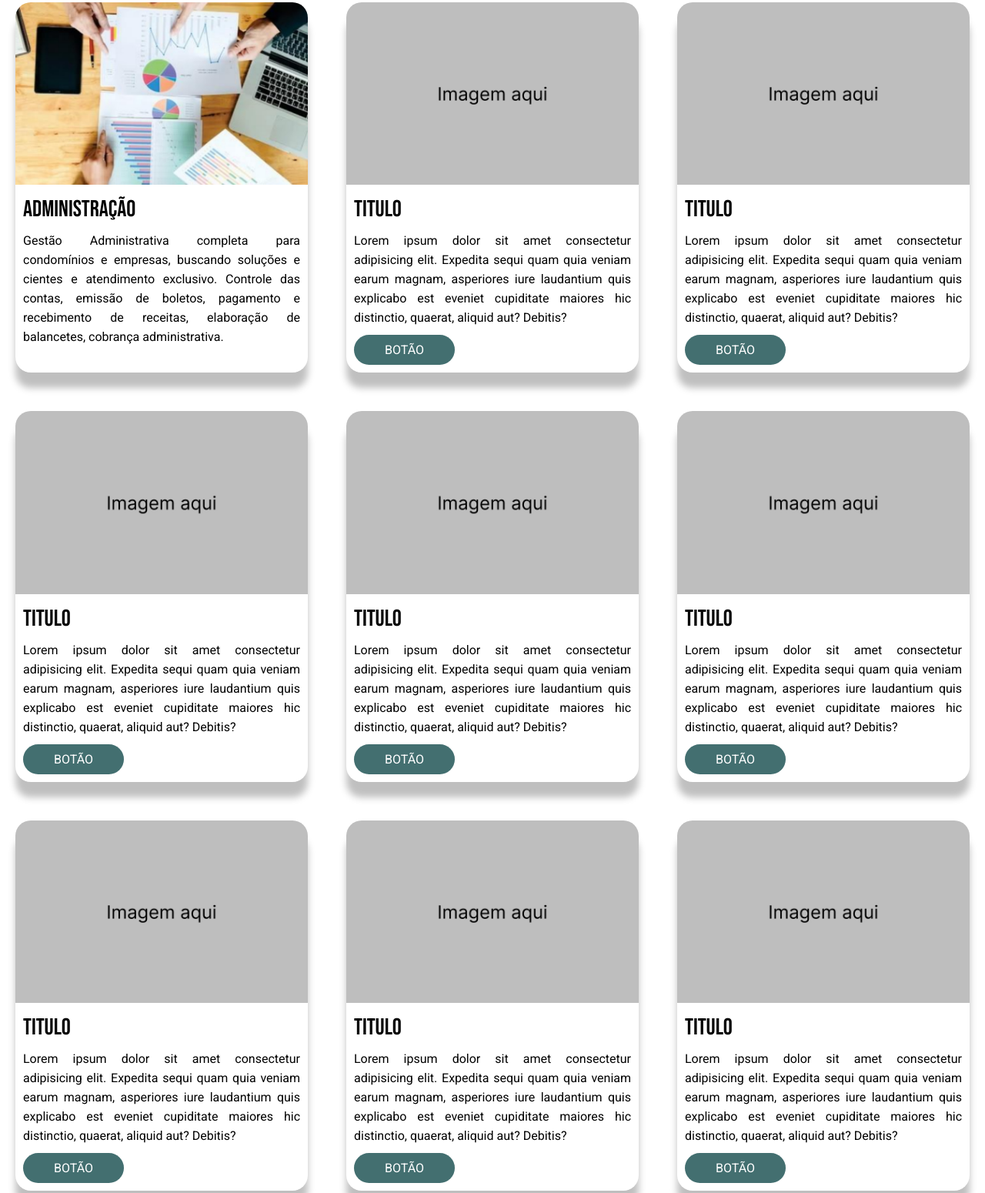
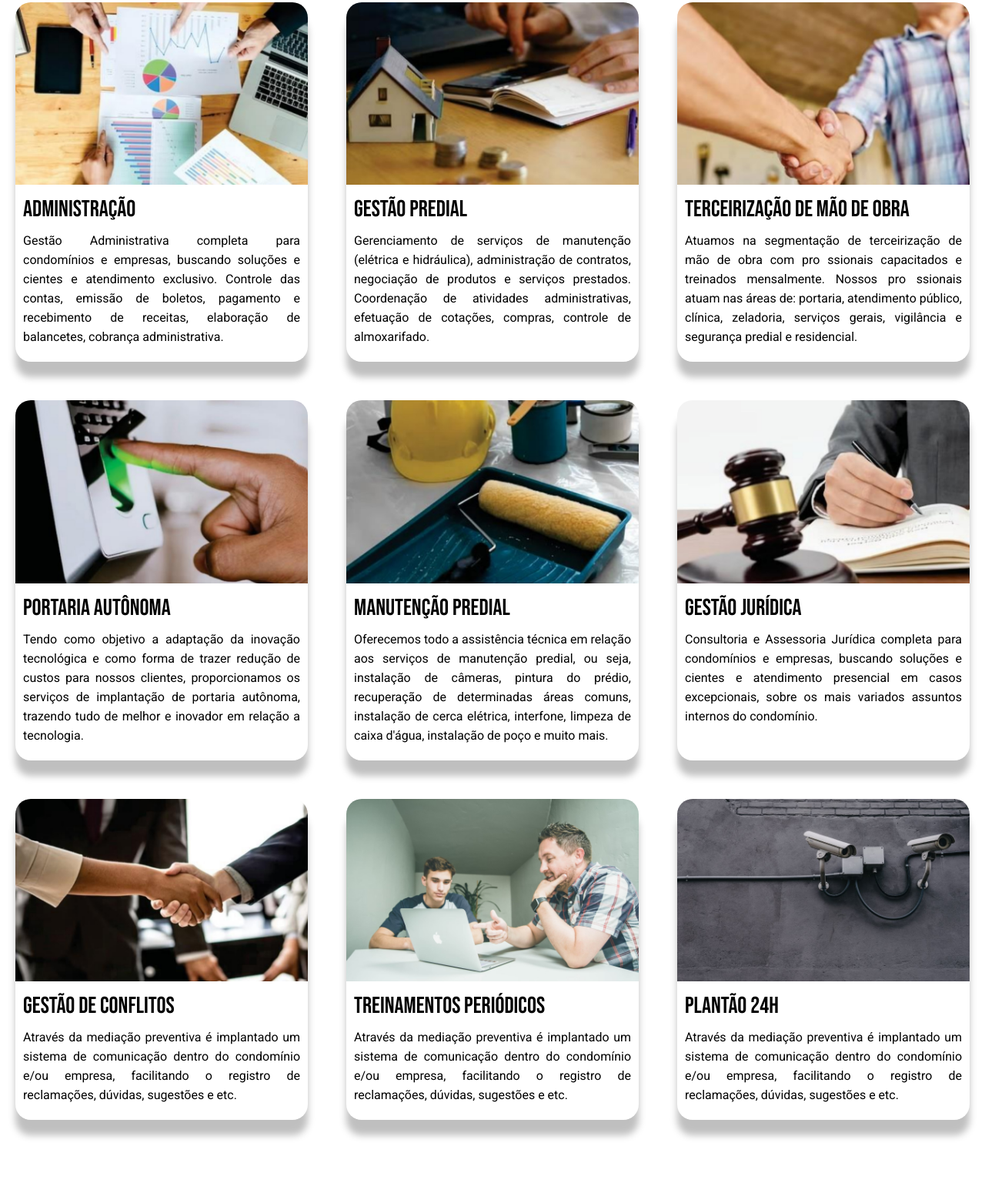
Before and after one commit to JaniloSousa/site-elysium, a plain HTML site: page index.html in a window 1280 px wide. Shown: the part 3403-4953 px from the top of the page at 77% size. Drawn offline with Linux system fonts and the light colour scheme.

Commit message:
terminei a parte dos card dos servicos

```diff
--- a/index.html
+++ b/index.html
@@ -157,89 +157,81 @@
 
                 <div class="card">
                     <div class="card-image">
-                        <img src="image.jpg" alt="">
+                        <img src="servico-img2.jpg" alt="">
                     </div>
                     <div class="card-text">
-                        <h3>Titulo</h3>
-                        <p>Lorem ipsum dolor sit amet consectetur adipisicing elit. Expedita sequi quam quia veniam earum magnam, asperiores iure laudantium quis explicabo est eveniet cupiditate maiores hic distinctio, quaerat, aliquid aut? Debitis?</p>
-                        <a href="#">BOTÃO</a>
+                        <h3>Gestão Predial</h3>
+                        <p>Gerenciamento de serviços de manutenção (elétrica e hidráulica), administração de contratos, negociação de produtos e serviços prestados. Coordenação de atividades administrativas, efetuação de cotações, compras, controle de almoxarifado.</p>
                     </div>
                 </div>
 
                 <div class="card">
                     <div class="card-image">
-                        <img src="image.jpg" alt="">
+                        <img src="servico-img3.jpg" alt="">
                     </div>
                     <div class="card-text">
-                        <h3>Titulo</h3>
-                        <p>Lorem ipsum dolor sit amet consectetur adipisicing elit. Expedita sequi quam quia veniam earum magnam, asperiores iure laudantium quis explicabo est eveniet cupiditate maiores hic distinctio, quaerat, aliquid aut? Debitis?</p>
-                        <a href="#">BOTÃO</a>
+                        <h3>Terceirização de Mão de Obra </h3>
+                        <p>Atuamos na segmentação de terceirização de mão de obra com pro ssionais capacitados e treinados mensalmente. Nossos pro ssionais atuam nas áreas de: portaria, atendimento público, clínica, zeladoria, serviços gerais, vigilância e segurança predial e residencial.</p>
                     </div>
                 </div>
 
                 <div class="card">
                     <div class="card-image">
-                        <img src="image.jpg" alt="">
+                        <img src="servico-img4.jpg" alt="">
                     </div>
                     <div class="card-text">
-                        <h3>Titulo</h3>
-                        <p>Lorem ipsum dolor sit amet consectetur adipisicing elit. Expedita sequi quam quia veniam earum magnam, asperiores iure laudantium quis explicabo est eveniet cupiditate maiores hic distinctio, quaerat, aliquid aut? Debitis?</p>
-                        <a href="#">BOTÃO</a>
+                        <h3>Portaria Autônoma</h3>
+                        <p>Tendo como objetivo a adaptação da inovação tecnológica e como forma de trazer redução de custos para nossos clientes, proporcionamos os serviços de implantação de portaria autônoma, trazendo tudo de melhor e inovador em relação a tecnologia.</p>
                     </div>
                 </div>
 
                 <div class="card">
                     <div class="card-image">
-                        <img src="image.jpg" alt="">
+                        <img src="servico-img5.jpg" alt="">
                     </div>
                     <div class="card-text">
-                        <h3>Titulo</h3>
-                        <p>Lorem ipsum dolor sit amet consectetur adipisicing elit. Expedita sequi quam quia veniam earum magnam, asperiores iure laudantium quis explicabo est eveniet cupiditate maiores hic distinctio, quaerat, aliquid aut? Debitis?</p>
-                        <a href="#">BOTÃO</a>
+                        <h3>Manutenção Predial</h3>
+                        <p>Oferecemos todo a assistência técnica em relação aos serviços de manutenção predial, ou seja, instalação de câmeras, pintura do prédio, recuperação de determinadas áreas comuns, instalação de cerca elétrica, interfone, limpeza de caixa d'água, instalação de poço e muito mais.</p>
                     </div>
                 </div>
 
                 <div class="card">
                     <div class="card-image">
-                        <img src="image.jpg" alt="">
+                        <img src="servico-img6.jpg" alt="">
                     </div>
                     <div class="card-text">
-                        <h3>Titulo</h3>
-                        <p>Lorem ipsum dolor sit amet consectetur adipisicing elit. Expedita sequi quam quia veniam earum magnam, asperiores iure laudantium quis explicabo est eveniet cupiditate maiores hic distinctio, quaerat, aliquid aut? Debitis?</p>
-                        <a href="#">BOTÃO</a>
+                        <h3>Gestão Jurídica</h3>
+                        <p>Consultoria e Assessoria Jurídica completa para condomínios e empresas, buscando soluções e cientes e atendimento presencial em casos excepcionais, sobre os mais variados assuntos internos do condomínio.</p>
                     </div>
                 </div>
 
                 <div class="card">
                     <div class="card-image">
-                        <img src="image.jpg" alt="">
+                        <img src="servico-img7.jpg" alt="">
                     </div>
                     <div class="card-text">
-                        <h3>Titulo</h3>
-                        <p>Lorem ipsum dolor sit amet consectetur adipisicing elit. Expedita sequi quam quia veniam earum magnam, asperiores iure laudantium quis explicabo est eveniet cupiditate maiores hic distinctio, quaerat, aliquid aut? Debitis?</p>
-                        <a href="#">BOTÃO</a>
+                        <h3>Gestão de Conflitos</h3>
+                        <p>Através da mediação preventiva é implantado um sistema de comunicação dentro do condomínio e/ou empresa, facilitando o registro de reclamações, dúvidas, sugestões e etc.</p>
                     </div>
                 </div>
 
                 <div class="card">
                     <div class="card-image">
-                        <img src="image.jpg" alt="">
+                        <img src="servico-img8.jpg" alt="">
                     </div>
                     <div class="card-text">
-                        <h3>Titulo</h3>
-                        <p>Lorem ipsum dolor sit amet consectetur adipisicing elit. Expedita sequi quam quia veniam earum magnam, asperiores iure laudantium quis explicabo est eveniet cupiditate maiores hic distinctio, quaerat, aliquid aut? Debitis?</p>
-                        <a href="#">BOTÃO</a>
+                        <h3>Treinamentos periódicos</h3>
+                        <p>Através da mediação preventiva é implantado um sistema de comunicação dentro do condomínio e/ou empresa, facilitando o registro de reclamações, dúvidas, sugestões e etc.</p>
                     </div>
                 </div>
 
                 <div class="card">
                     <div class="card-image">
-                        <img src="image.jpg" alt="">
+                        <img src="servico-img9.jpg" alt="">
                     </div>
                     <div class="card-text">
-                        <h3>Titulo</h3>
-                        <p>Lorem ipsum dolor sit amet consectetur adipisicing elit. Expedita sequi quam quia veniam earum magnam, asperiores iure laudantium quis explicabo est eveniet cupiditate maiores hic distinctio, quaerat, aliquid aut? Debitis?</p>
-                        <a href="#">BOTÃO</a>
+                        <h3>Plantão 24h</h3>
+                        <p>Através da mediação preventiva é implantado um sistema de comunicação dentro do condomínio e/ou empresa, facilitando o registro de reclamações, dúvidas, sugestões e etc.</p>
                     </div>
                 </div>
             </div>
```
Also changed, not shown: servico-img2.jpg (added), servico-img3.jpg (added), servico-img4.jpg (added), servico-img5.jpg (added), servico-img6.jpg (added), servico-img7.jpg (added), servico-img8.jpg (added), servico-img9.jpg (added).
